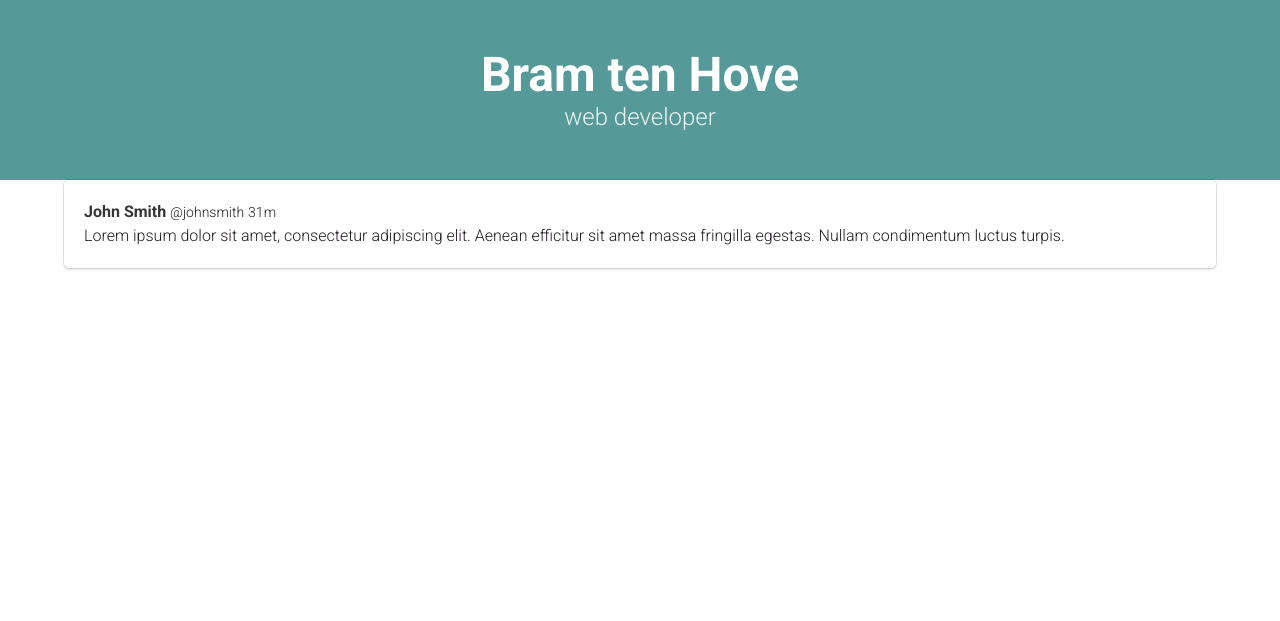
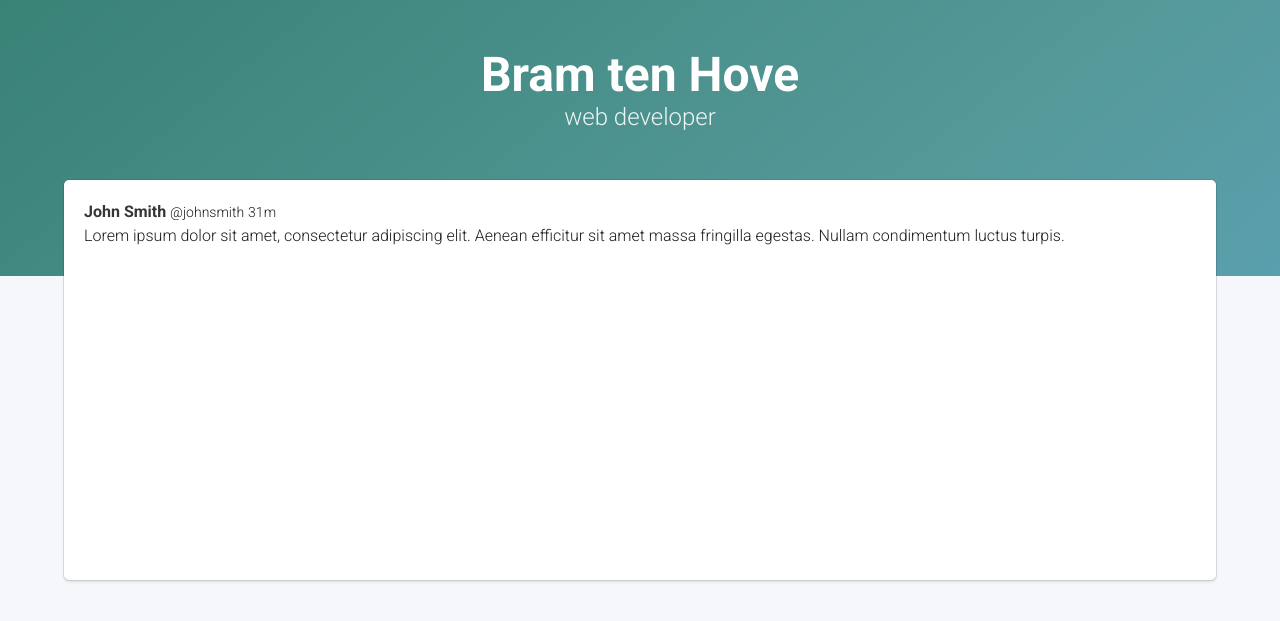
Before and after one commit to bramtenhove/bramtenhove.nl, a PHP site: page / in a window 1280 px wide. Shown: the top 621 px of the page. Run offline with PHP 8.4, Linux system fonts and the light colour scheme; some web fonts are replaced.

Commit message:
Few quick overrides and changes

```diff
--- a/index.html
+++ b/index.html
@@ -17,7 +17,7 @@
 </head>
 <body>
 
-<section class="hero is-primary has-text-centered">
+<section id="hero-title" class="hero is-primary is-medium is-bold has-text-centered">
   <div class="hero-body">
     <div class="container">
       <h1 class="title">
@@ -31,7 +31,7 @@
 </section>
 
 
-<div class="container box">
+<div id="chat" class="container box">
   <div class="content">
     <p>
       <strong>John Smith</strong> <small>@johnsmith</small> <small>31m</small>
--- a/source/styles/base/_defaults.scss
+++ b/source/styles/base/_defaults.scss
@@ -1,3 +1,5 @@
+/* Colors */
+$body-background-color: rgb(246,247,251);
 $primary: rgb(85,153,153);
 $text: rgb(32,27,33);
 
--- /dev/null
+++ b/source/styles/base/_layout.scss
@@ -0,0 +1,8 @@
+#hero-title .hero-body {
+  padding-top: 3rem;
+}
+
+#chat {
+  margin-top: -6rem;
+  min-height: 50vh;
+}
--- a/source/styles/base/main.scss
+++ b/source/styles/base/main.scss
@@ -8,6 +8,7 @@
 @import "styles/vendor/bulma/sass/grid/columns";
 @import "styles/vendor/bulma/sass/layout/hero";
 @import "styles/vendor/bulma/sass/layout/section";
+@import "layout";
 
 
 .title, .subtitle {
```
Also changed, not shown: assets/css/main.css.
